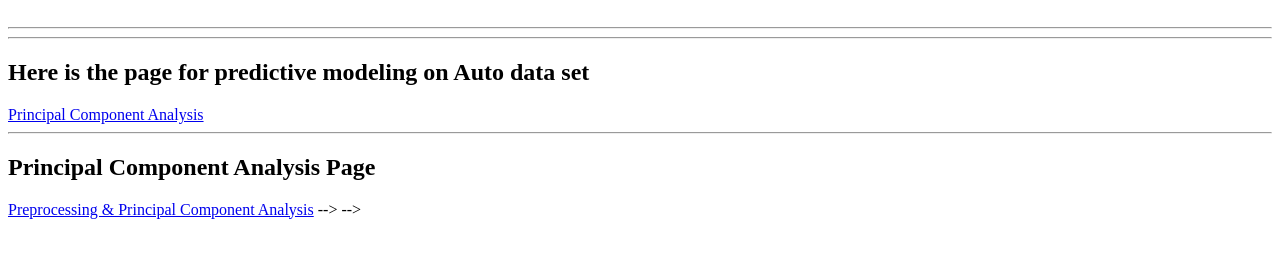
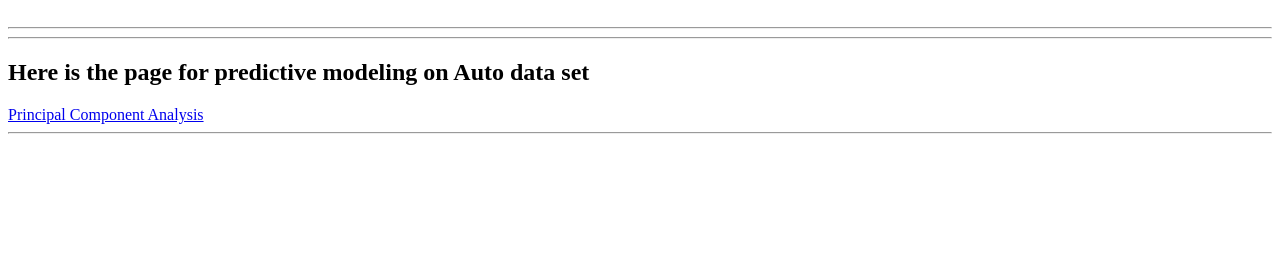
Before and after one commit to KumariSandhya2003/Auto-EDA, a plain HTML site: page index.html in a window 1280 px wide. Shown: the part 105-362 px from the top of the page. Drawn offline with Linux system fonts and the light colour scheme.

Commit message:
Update index.html

```diff
--- a/index.html
+++ b/index.html
@@ -14,22 +14,8 @@
     <h2><strong>Here is the page for predictive modeling on Auto data set </strong></h2>
       <a href="Principal_Component_Analysis.html">Principal Component Analysis</a>
 
-    <br>
-    <!-- <img src="SuperStore.png" width="700" height="500" alt = "Navigate To GLobal Super Store Data Analysis"> -->
-    <hr>
+    <br>  <hr>
 
-    <h2><strong>Principal Component Analysis Page </strong></h2>
-      <a href="Principal_Component_Analysis.html"> Preprocessing & Principal Component Analysis</a>
 
-<!--     <br>
-    <div class='tableauPlaceholder' id='viz1606055607478' style='position: relative'><noscript><a href='#'><img alt=' ' src='https:&#47;&#47;public.tableau.com&#47;static&#47;images&#47;YF&#47;YFR42C2Z2&#47;1_rss.png' style='border: none' /></a></noscript><object class='tableauViz'  style='display:none;'><param name='host_url' value='https%3A%2F%2Fpublic.tableau.com%2F' /> <param name='embed_code_version' value='3' /> <param name='path' value='shared&#47;YFR42C2Z2' /> <param name='toolbar' value='yes' /><param name='static_image' value='https:&#47;&#47;public.tableau.com&#47;static&#47;images&#47;YF&#47;YFR42C2Z2&#47;1.png' /> <param name='animate_transition' value='yes' /><param name='display_static_image' value='yes' /><param name='display_spinner' value='yes' /><param name='display_overlay' value='yes' /><param name='display_count' value='yes' /><param name='language' value='en' /><param name='filter' value='publish=yes' /></object></div>
-    <!-- <img src="SuperStore.png" width="700" height="500" alt = "Navigate To GLobal Super Store Data Analysis"> -->
-<!--     <hr> -->
-
-<!--         <hr>   <!-- href="#" target="_blank"> will open the same page again --> -->
-<!--         <h4 align = "center"><a href="#" target="_blank" > Go to Top </a>  -->
-
-<!--         </h4>       -->
-<!--         <script type='text/javascript'> var divElement = document.getElementById('viz1606055607478');  var vizElement = divElement.getElementsByTagName('object')[0]; vizElement.style.width='1016px';vizElement.style.height='991px';                    var scriptElement = document.createElement('script');                    scriptElement.src = 'https://public.tableau.com/javascripts/api/viz_v1.js';                    vizElement.parentNode.insertBefore(scriptElement, vizElement);  </script> --> -->
 </body>
 </html>
```
